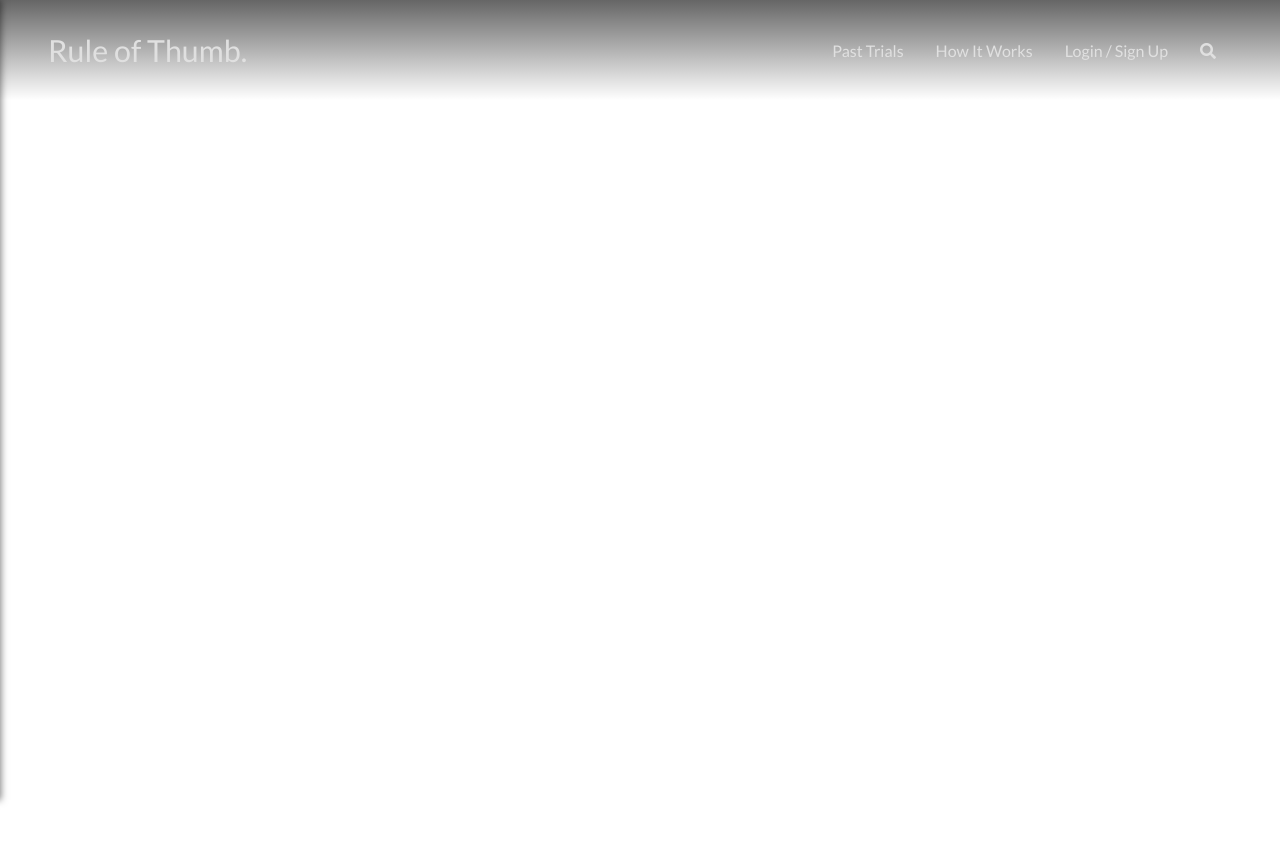
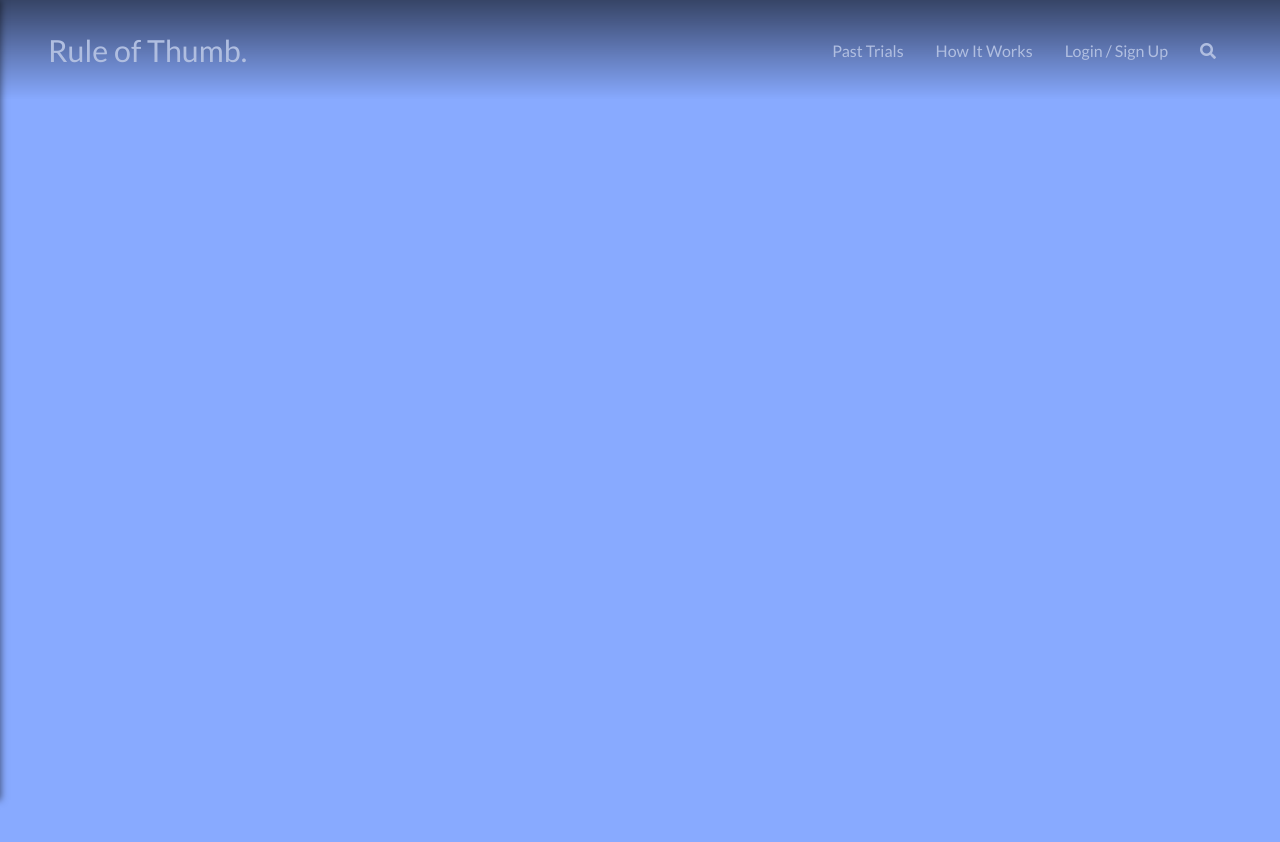
Before and after one commit to HernanCote/rule-of-thumb, a React app: page / in a window 1280 px wide. Shown: the top 842 px of the page. Before the commit the page ends 800 px from the top, so only its background shows below. Built offline with nearby package versions, Linux system fonts and the light colour scheme.

Commit message:
Implemented starting boilerplate

```diff
--- a/src/App.js
+++ b/src/App.js
@@ -1,7 +1,8 @@
-import React, { Component } from 'react';
-import NavBar from './components/common/navBar';
-import SideDrawer from './components/common/sideDrawer';
-import Backdrop from './components/common/backdrop';
+import React, { Component } from "react";
+import NavBar from "./components/common/navBar";
+import SideDrawer from "./components/common/sideDrawer";
+import Backdrop from "./components/common/backdrop";
+import Main from "./components/main";
 
 class App extends Component {
   state = {
@@ -26,11 +27,11 @@ class App extends Component {
     }
 
     return (
-      <div style={{ height: '100%' }}>
+      <div style={{ height: "100%" }}>
         <NavBar onDrawerToggleClick={this.drawerToggleHandle} />
         <SideDrawer show={this.state.sideDrawerOpen} />
         {backdrop}
-        <main />
+        <Main />
       </div>
     );
   }
--- a/src/components/common/navBar.jsx
+++ b/src/components/common/navBar.jsx
@@ -1,32 +1,51 @@
-import React from 'react';
-import DrawerToggleButton from './drawerToggleButton';
-import { PropTypes } from 'prop-types';
+/* eslint no-undef: 0 */
 
-const NavBar = ({ onDrawerToggleClick }) => {
+import React, { Component } from "react";
+import DrawerToggleButton from "./drawerToggleButton";
+import { PropTypes } from "prop-types";
+
+class NavBar extends Component {
+  state = {
+    isMinified: false
+  };
+
+  componentDidMount() {
+    window.addEventListener("scroll", this.handleScroll.bind(this));
+  }
+
+  handleScroll = () => {
+    if (window.scrollY === 0) {
+      this.setState({ isMinified: false });
+    } else {
+      this.setState({ isMinified: true });
+    }
+  };
+  render() {
+    const { onDrawerToggleClick } = this.props;
     return (
-    <header className='navbar'>
-      <nav className='navbar__navigation'>
-        <div className='navbar__toggle-button'>
+      <header className={`navbar ${this.state.isMinified ? "minified" : ""}`}>
+        <nav className="navbar__navigation">
+          <div className="navbar__toggle-button">
             <DrawerToggleButton click={onDrawerToggleClick} />
           </div>
-        <div className='navbar__branding'>
-          <a href=''>Rule of Thumb.</a>
+          <div className="navbar__branding">
+            <a href="">Rule of Thumb.</a>
           </div>
-        <div className='space' />
-        <div className='navbar_navigation-items'>
+          <div className="space" />
+          <div className="navbar_navigation-items">
             <ul>
               <li>
-              <a href=''>Past Trials</a>
+                <a href="">Past Trials</a>
               </li>
               <li>
-              <a href=''>How It Works</a>
+                <a href="">How It Works</a>
               </li>
               <li>
-              <a href=''>Login / Sign Up</a>
+                <a href="">Login / Sign Up</a>
               </li>
               <li>
-              <a href=''>
-                <i className='fas fa-search' />
+                <a href="">
+                  <i className="fas fa-search" />
                 </a>
               </li>
             </ul>
@@ -34,7 +53,8 @@ const NavBar = ({ onDrawerToggleClick }) => {
         </nav>
       </header>
     );
-};
+  }
+}
 
 NavBar.propTypes = {
   onDrawerToggleClick: PropTypes.func.isRequired
--- /dev/null
+++ b/src/components/main.jsx
@@ -0,0 +1,10 @@
+import React, { Component } from "react";
+
+class Main extends Component {
+  state = {};
+  render() {
+    return <div style={{ height: "140vh", background: "#8AF" }} />;
+  }
+}
+
+export default Main;
--- a/src/styles/_navbar.scss
+++ b/src/styles/_navbar.scss
@@ -1,10 +1,16 @@
 .navbar {
   width: 100%;
-  background: linear-gradient(rgba(0, 0, 0, 1), rgba(255, 255, 255, 1));
+  background: linear-gradient(#000, transparent);
   opacity: 0.6;
   position: fixed;
   list-style: none;
   height: 100px;
+  @include easeOut;
+
+  &.minified {
+    background: #000;
+    height: 80px;
+  }
 
   &__navigation {
     display: flex;
```
Also changed, not shown: 1 other file (tests, documents, lock files or other folders). Lines whose indentation alone changed are shown as unchanged.
